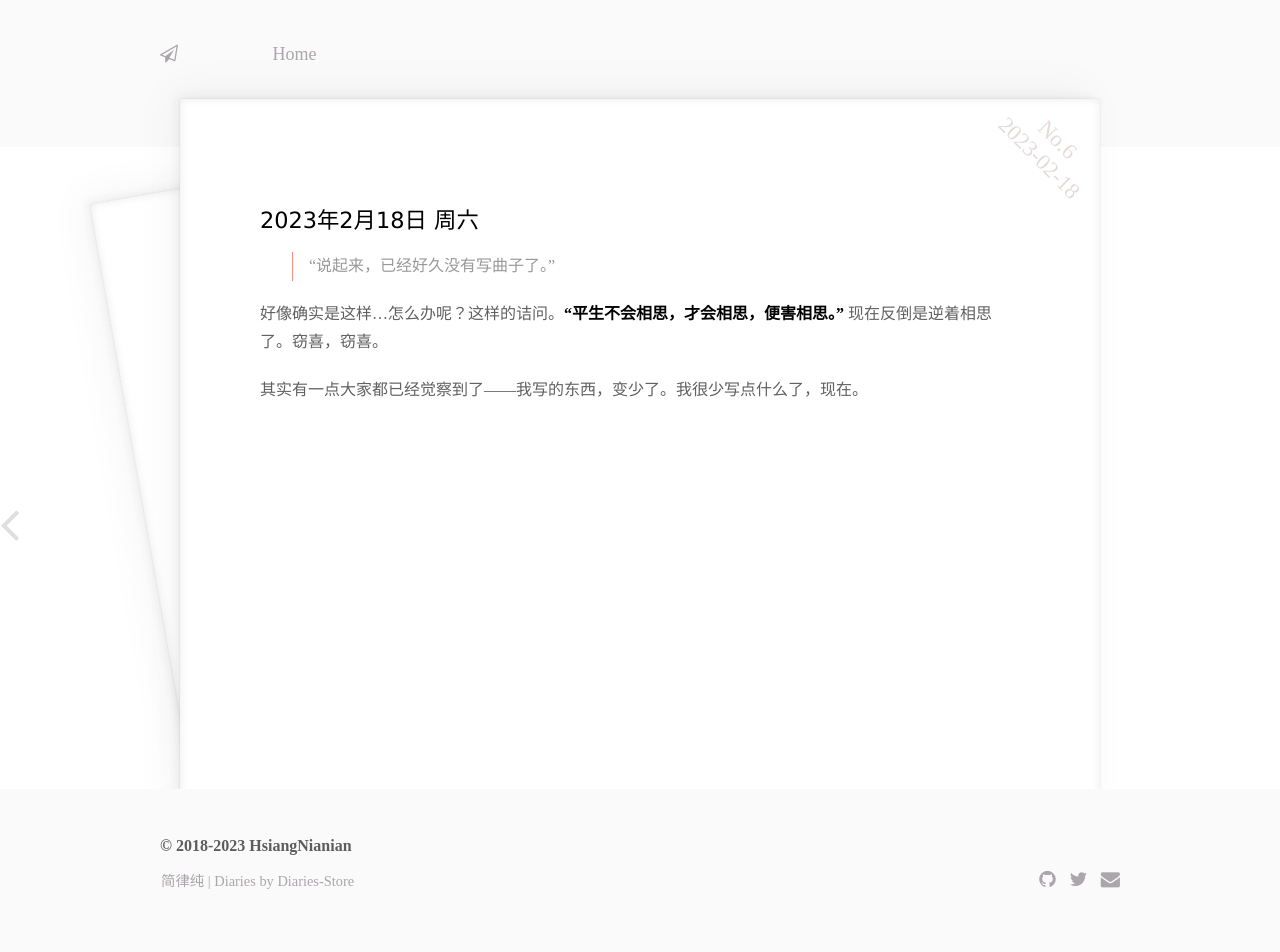
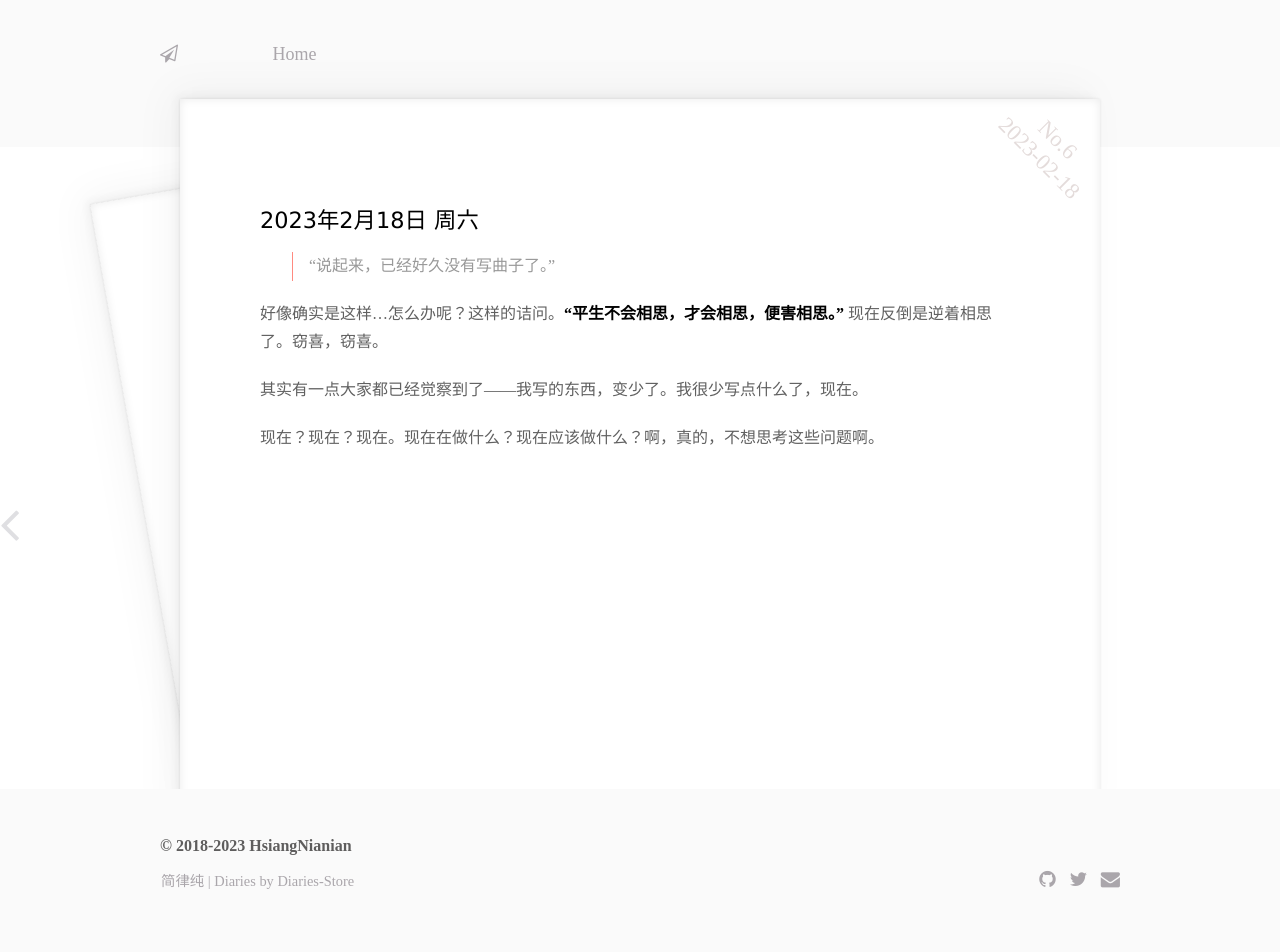
Before and after one commit to Diaries-Store/diary, a Jekyll site: the page built from _posts/2023-02-18-Sat.md, in a window 1280 px wide. Built offline with Jekyll 4.4.1, drawn with Linux system fonts in a browser that asks for light colours.

Commit message:
Update 2023-02-18-Sat.md

```diff
--- a/_posts/2023-02-18-Sat.md
+++ b/_posts/2023-02-18-Sat.md
@@ -14,3 +14,5 @@ category: 2023
 好像确实是这样...怎么办呢？这样的诘问。__“平生不会相思，才会相思，便害相思。”__ 现在反倒是逆着相思了。窃喜，窃喜。
 
 其实有一点大家都已经觉察到了——我写的东西，变少了。我很少写点什么了，现在。
+
+现在？现在？现在。现在在做什么？现在应该做什么？啊，真的，不想思考这些问题啊。
```
